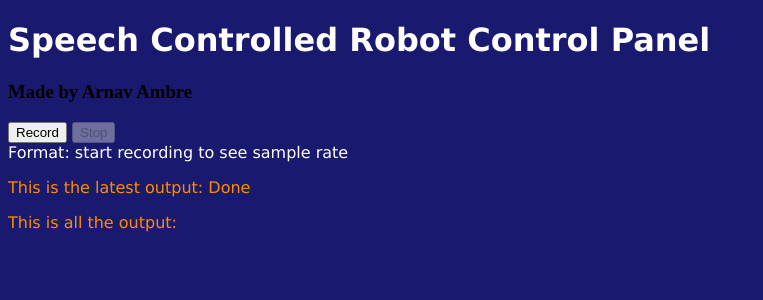
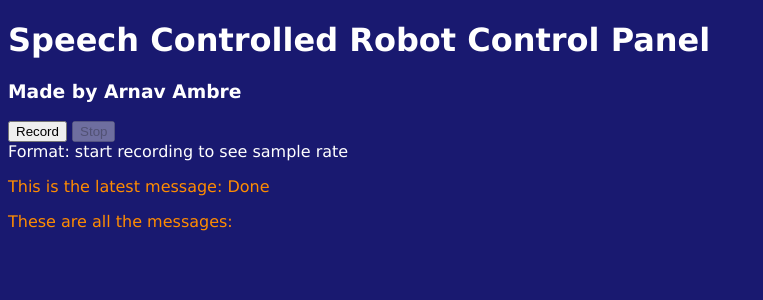
Before and after one commit to clikbait295/SpeechControlledRobotRPI, a Flask app: page / in a window 1280 px wide. Shown: the top 300 px of the page, without its empty margins (0-763 px from the left). Run offline with Flask 2, Linux system fonts and the light colour scheme; data that the repository does not hold is empty; some libraries are stand-ins or nearby versions.

Commit message:
Update index.html

```diff
--- a/templates/index.html
+++ b/templates/index.html
@@ -4,6 +4,7 @@
     <style>
         body {background-color: midnightblue;}
         h1   {font-family:verdana ; color: white;}
+	      h3 {font-family:verdana ; color: white;}
         p    {font-family:verdana ; color: darkorange;}
         div {font-family:verdana ; color: white;}
         ul {font-family:verdana ; color: white;}
@@ -22,12 +23,12 @@
      <button id="stopButton" disabled>Stop</button>
     </div>
     <div id="formats">Format: start recording to see sample rate</div>
-    <p>This is the latest output: <span id="latest"></span></p>
-    <p>This is all the output:</p>
+    <p>This is the latest message: <span id="latest"></span></p>
+    <p>These are all the messages:</p>
     <ul id="output"></ul>
 
 
-    <!-- inserting these scripts at the end to be able to use all the elements in the DOM -->
+
     <script src="https://cdn.rawgit.com/mattdiamond/Recorderjs/08e7abd9/dist/recorder.js"></script>
     <script src="/static/js/apps.js"></script>
   </body>
```
